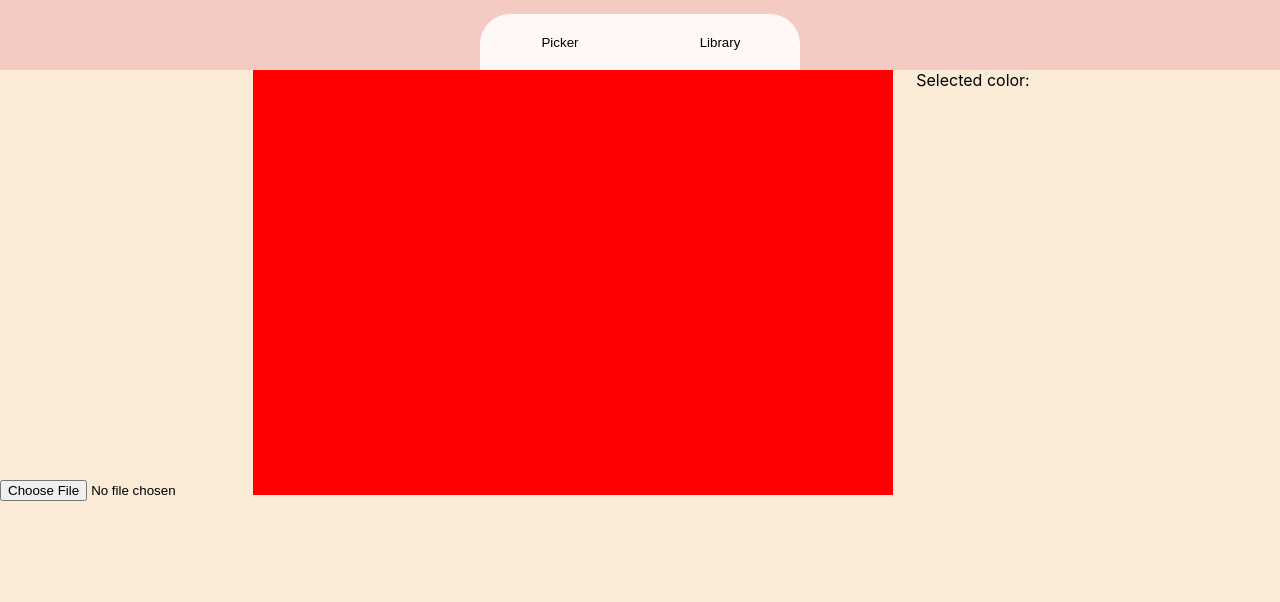
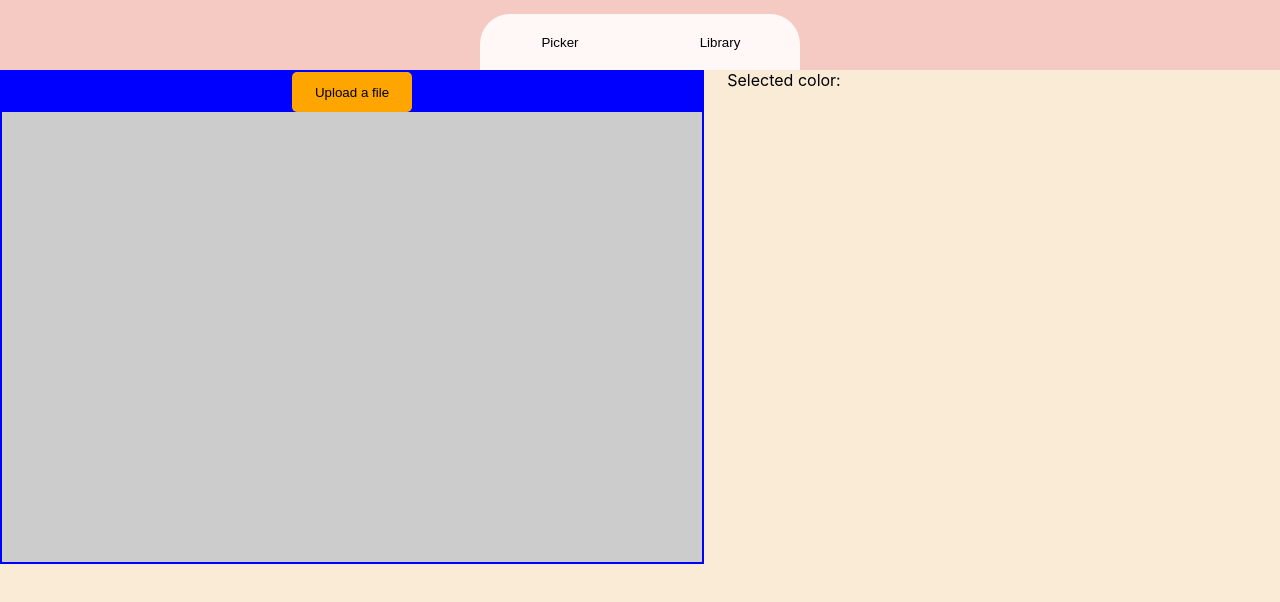
Before and after one commit to Gancus98/pi-color, a React (Create React App) app: page / in a window 1280 px wide. Shown: the top 602 px of the page. Built offline with nearby package versions, Linux system fonts and the light colour scheme.

Commit message:
Add custom drag and drop

```diff
--- a/src/components/CanvasArea/CanvasArea.styles.ts
+++ b/src/components/CanvasArea/CanvasArea.styles.ts
@@ -1,7 +1,32 @@
 import styled from 'styled-components'
 
+interface Props {
+    active: boolean;
+  }
+
 export const Input = styled.input`
-    /* width: 100%;
-    height: 100%;
-    position: absolute; */
+    height:40px;
+    background-color: yellow;
+    border: none;
+    &.file-upload-button {
+        background-color: red;
+    }
 `;
+
+export const Wrapper = styled.div<Props>`
+    display: flex;
+    flex-direction: column;
+    background-color: ${p => p.active ? 'green' : 'blue'};
+    width: 704px;
+    height: 494px;
+    align-items: center;
+    justify-content: center;
+`;
+
+export const Button = styled.button`
+    width: 120px;
+    height: 40px;
+    background-color: orange;
+    border: none;
+    border-radius: 5px;
+`
--- a/src/components/CanvasArea/CanvasArea.tsx
+++ b/src/components/CanvasArea/CanvasArea.tsx
@@ -1,4 +1,4 @@
-import React, { useEffect, useRef } from 'react';
+import React, { useEffect, useRef, useState } from 'react';
 import * as Styled from '../CanvasArea/CanvasArea.styles';
 
 type PickerProps = {
@@ -7,39 +7,67 @@ type PickerProps = {
 
 const CanvasArea: React.FC<PickerProps> = ({ setPickedColor }) => {
   const canvasRef = useRef(null);
-  const handleNewImage = (input: any) => {
+  const fileInput = useRef<HTMLInputElement>(null);
+  const [isDropActive, setIsDropActive] = useState(false);
+
+  const handleInputChange = (input: any) => {
     if (input.target.files && input.target.files[0]) {
+      putFileOnCanvas(input.target.files[0]);
+    }
+  };
+
+  const putFileOnCanvas = (file: File) => {
+    if (file) {
       const reader = new FileReader();
-      reader.readAsDataURL(input.target.files[0]);
-      console.log(reader);
-      let imgObj = new Image();
-      reader.onload = event => {
-        imgObj.src = reader.result?.toString() as string;
-        imgObj.onload = event => {
+      reader.readAsDataURL(file);
+      let loadedImage = new Image();
+      reader.onload = () => {
+        loadedImage.src = reader.result?.toString() as string;
+        loadedImage.onload = () => {
           const canvas: HTMLCanvasElement =
             canvasRef.current as unknown as HTMLCanvasElement;
           const ctx = canvas.getContext('2d') as CanvasRenderingContext2D;
-          ctx.drawImage(imgObj, 0, 0, 500, 300);
+          ctx.drawImage(loadedImage, 0, 0, 700, 450);
         };
       };
     }
   };
 
+  // initial canvas setup
   useEffect(() => {
     const canvas: HTMLCanvasElement =
       canvasRef.current as unknown as HTMLCanvasElement;
     if (canvas) {
       const ctx = canvas.getContext('2d') as CanvasRenderingContext2D;
-      ctx.fillStyle = '#ff0000';
+      ctx.fillStyle = '#cccccc';
       ctx.fillRect(0, 0, ctx.canvas.width, ctx.canvas.height);
     }
+
+    canvas.ondragover = event => {
+      event.preventDefault();
+    };
+
+    canvas.ondragenter = event => {
+      event.preventDefault();
+      setIsDropActive(true);
+    };
+
+    canvas.ondragleave = event => {
+      event.preventDefault();
+      setIsDropActive(false);
+    };
+
+    canvas.ondrop = event => {
+      event.preventDefault();
+      putFileOnCanvas(event?.dataTransfer?.files[0] as File);
+      setIsDropActive(false);
+    };
   }, []);
 
   const handleCanvasClick = (event: any) => {
     const canvas: HTMLCanvasElement =
       canvasRef.current as unknown as HTMLCanvasElement;
     const ctx = canvas.getContext('2d') as CanvasRenderingContext2D;
-    // console.log(ctx['canvas'].offsetHeight);
     const { x: xOffset, y: yOffset } = ctx.canvas.getBoundingClientRect();
 
     const imageData = ctx.getImageData(
@@ -48,22 +76,31 @@ const CanvasArea: React.FC<PickerProps> = ({ setPickedColor }) => {
       1,
       1
     ).data;
-    console.log('Canvas clicked');
     const color =
       'rgb(' + imageData[0] + ',' + imageData[1] + ',' + imageData[2] + ')';
     setPickedColor(color.toString());
   };
 
+  const handleButtonClick = (event: any) => {
+    fileInput.current!.click();
+  };
+
   return (
-    <div>
-      <Styled.Input type="file" onChange={handleNewImage} />
+    <Styled.Wrapper active={isDropActive}>
+      <Styled.Button onClick={handleButtonClick}>Upload a file</Styled.Button>
+      <input
+        type="file"
+        ref={fileInput}
+        style={{ display: 'none' }}
+        onChange={handleInputChange}
+      />
       <canvas
         ref={canvasRef}
         onClick={handleCanvasClick}
-        width={640}
-        height={425}
+        width={700}
+        height={450}
       />
-    </div>
+    </Styled.Wrapper>
   );
 };
 
```
